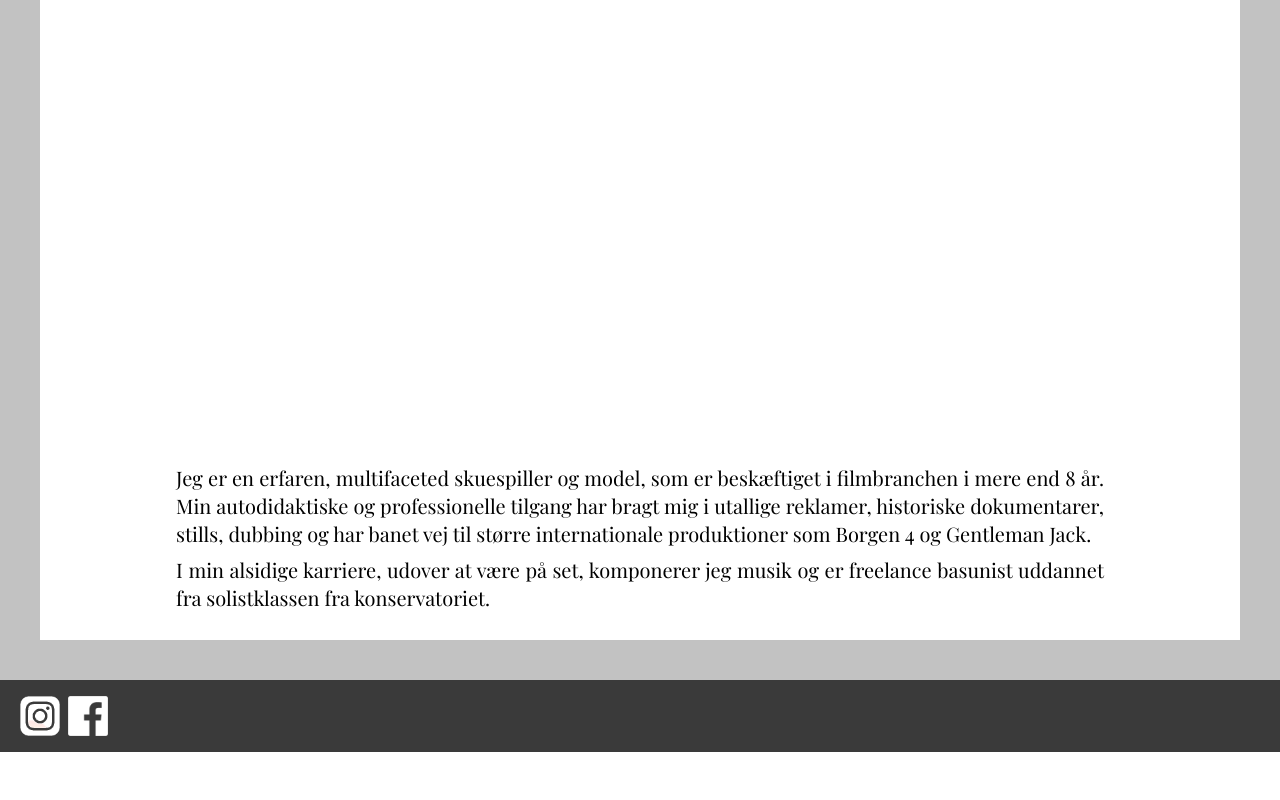
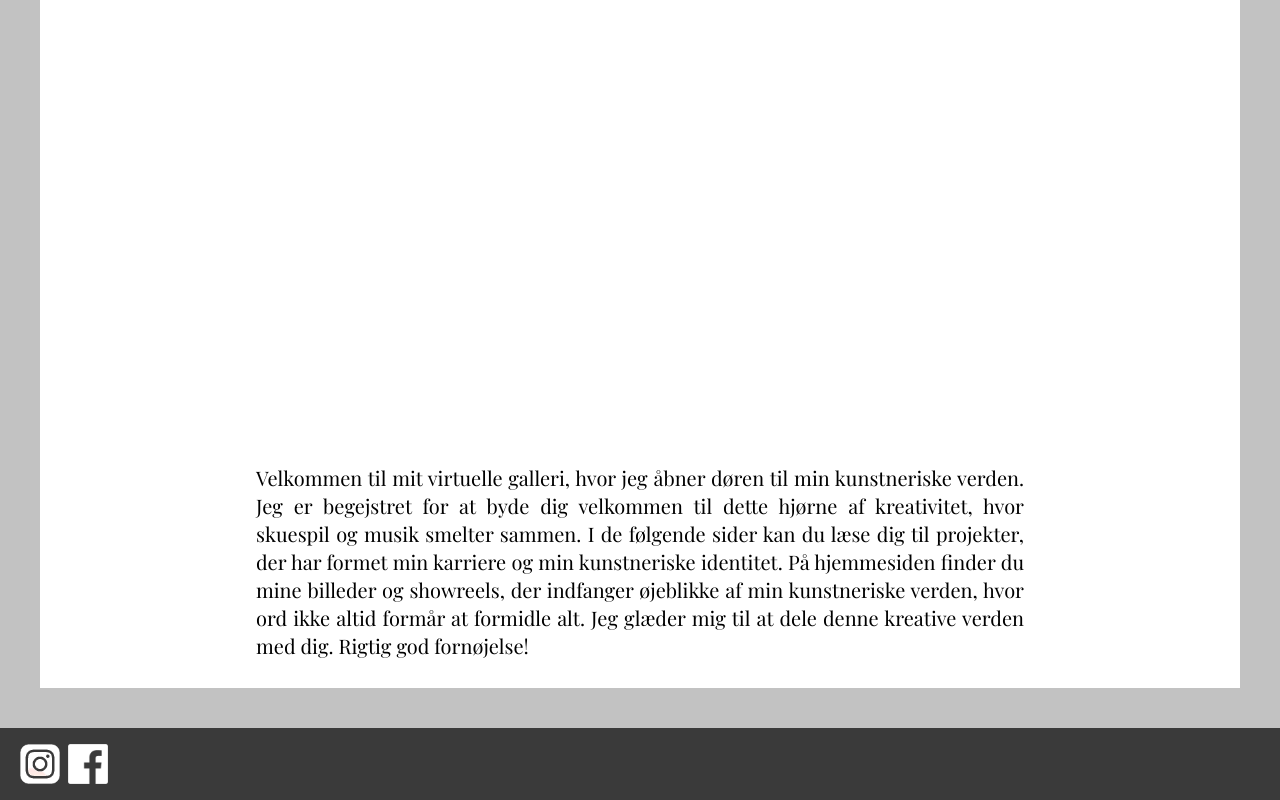
Before and after one commit to Claudiu-Ionel/rene-website, a Next.js app: page / in a window 1280 px wide. Shown: the part 1717-2517 px from the top of the page. Before the commit the page ends 2469 px from the top, so only its background shows below. Built offline with nearby package versions, Linux system fonts and the light colour scheme.

Commit message:
Changed tetx at Home

```diff
--- a/app/page.js
+++ b/app/page.js
@@ -39,7 +39,7 @@ export default function Home() {
         setModalImageGallery={setModalImageGallery}
       />
       <div className="w-full bg-white p-5 flex flex-col justify-center items-center font-secondary text-xl lg:text-lg">
-        <div className="w-[80%] ipadAir:w-full ipadAir:p-1 font-secondary [&>div]:w-full text-justify fold:text-left">
+        <div className="w-[80%] max-w-3xl ipadAir:w-full ipadAir:p-1 font-secondary [&>div]:w-full text-justify fold:text-left">
           <div
             className={
               "[&>p]:mb-2 font-secondary" +
@@ -47,33 +47,29 @@ export default function Home() {
             }
           >
             <p>
-              Jeg er en erfaren, multifaceted skuespiller og model, som er
-              beskæftiget i filmbranchen i mere end 8 år. Min autodidaktiske og
-              professionelle tilgang har bragt mig i utallige reklamer,
-              historiske dokumentarer, stills, dubbing og har banet vej til
-              større internationale produktioner som Borgen 4 og Gentleman Jack.
-            </p>
-            <p>
-              I min alsidige karriere, udover at være på set, komponerer jeg
-              musik og er freelance basunist uddannet fra solistklassen fra
-              konservatoriet.
+              Velkommen til mit virtuelle galleri, hvor jeg åbner døren til min
+              kunstneriske verden. Jeg er begejstret for at byde dig velkommen
+              til dette hjørne af kreativitet, hvor skuespil og musik smelter
+              sammen. I de følgende sider kan du læse dig til projekter, der har
+              formet min karriere og min kunstneriske identitet. På hjemmesiden
+              finder du mine billeder og showreels, der indfanger øjeblikke af
+              min kunstneriske verden, hvor ord ikke altid formår at formidle
+              alt. Jeg glæder mig til at dele denne kreative verden med dig.
+              Rigtig god fornøjelse!
             </p>
           </div>
           <div
             className={"[&>p]:mb-2" + (englishVersion ? " block" : " hidden")}
           >
             <p>
-              I am an experienced, multifaceted actor and model who has been in
-              the film industry for more than 8 years. My self-taught and
-              professional approach has brought me into countless commercials,
-              historical documentaries, stills, dubbing and has paved the way
-              for major international productions such as Borgen 4 and Gentleman
-              Jack.
-            </p>
-            <p>
-              In my versatile career, in addition to being on stage, I compose
-              music and am a freelance trombonist trained in the soloist class
-              from the conservatory.
+              Welcome to my virtual gallery, where I open the door to my
+              artistic world. I am thrilled to welcome you to this corner of
+              creativity where acting and music merge. In the following pages
+              you can read about projects that have shaped my career and my
+              artistic identity. On the website you will find my photos and
+              showreels that capture moments of my artistic world where words do
+              not always manage to convey everything. I look forward to sharing
+              this creative world with you. Enjoy!
             </p>
           </div>
         </div>
```
